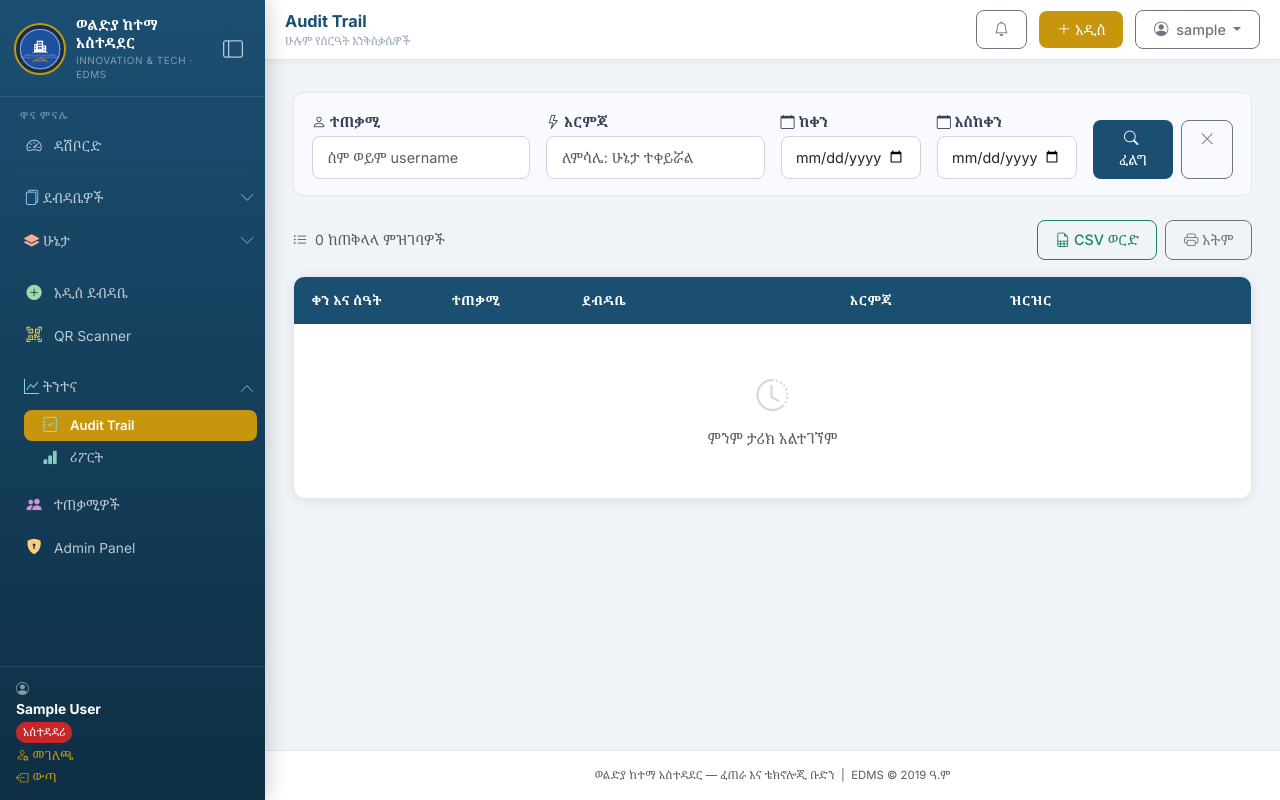
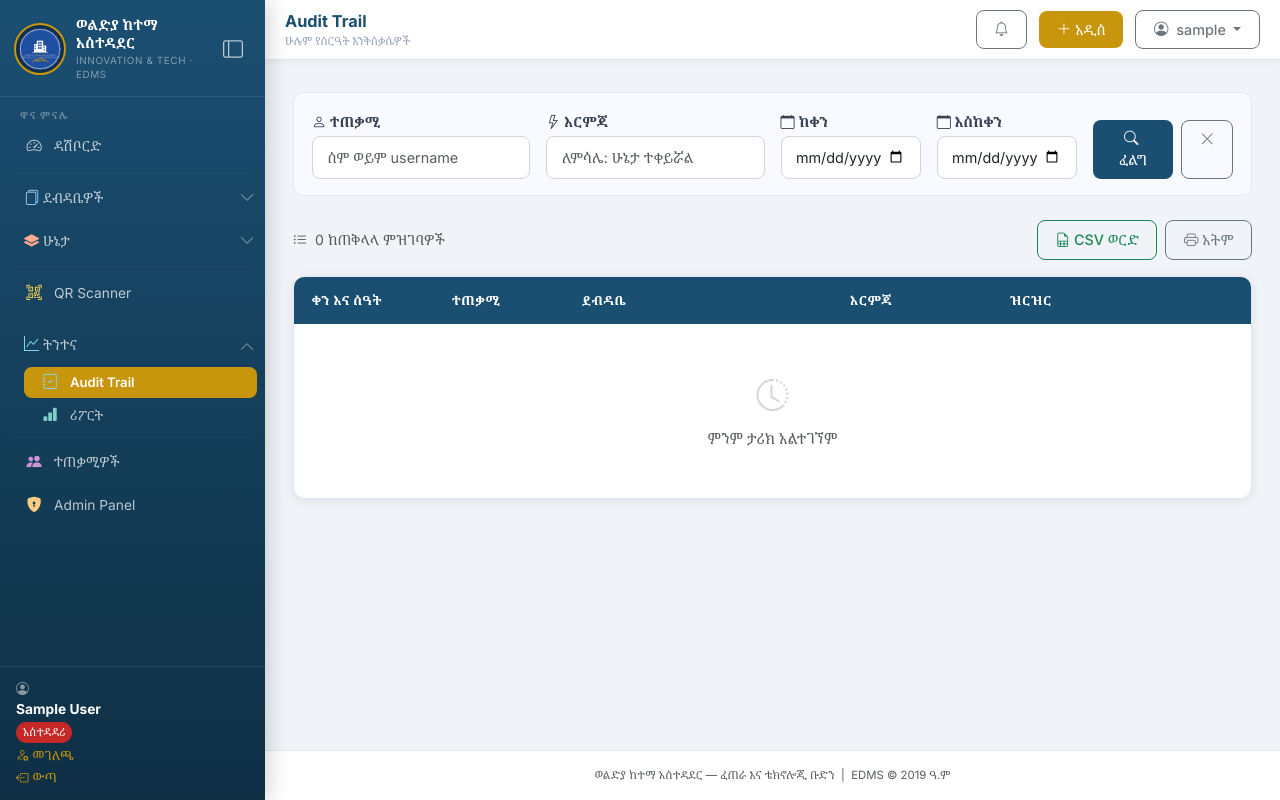
Before and after one commit to mulehaile67522-ui/woldiya_edms, a Django app: page /audit/ in a window 1280 px wide. Run offline with Django 5.2, Linux system fonts and the light colour scheme; the visitor is signed in with stand-in values (Sample User, id 1); data comes from the database, SQL or seed files in the repository; data that the repository does not hold is empty.

Commit message:
Remove addis debdabe from sidebar

```diff
--- a/templates/documents/base.html
+++ b/templates/documents/base.html
@@ -370,9 +370,6 @@
 
     <!-- ── Actions ── -->
     <li><hr class="sb-divider"></li>
-    <li><a href="{% url 'document_create' %}" class="nav-link">
-      <i class="bi bi-plus-circle-fill" style="color:#a5d6a7"></i> አዲስ ደብዳቤ
-    </a></li>
     <li><a href="{% url 'qr_scanner' %}" class="nav-link {% if request.resolver_match.url_name == 'qr_scanner' %}active{% endif %}">
       <i class="bi bi-qr-code-scan" style="color:#ffd54f"></i> QR Scanner
     </a></li>
```
